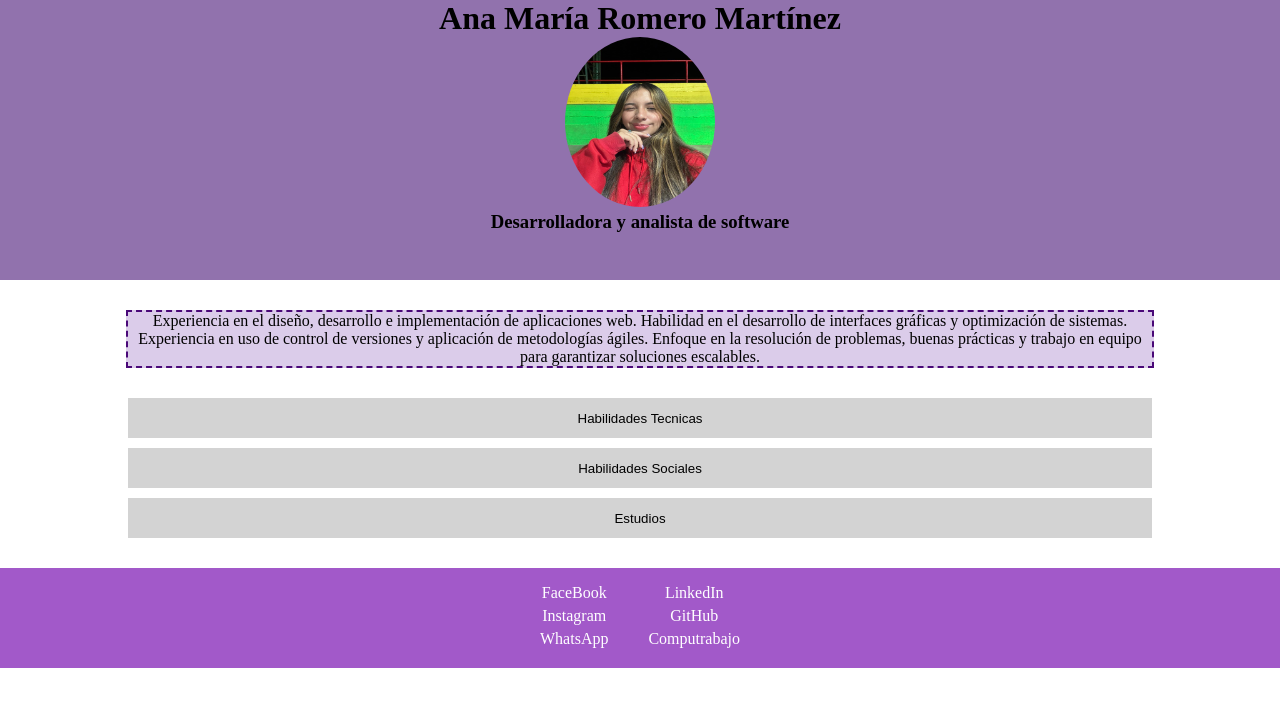
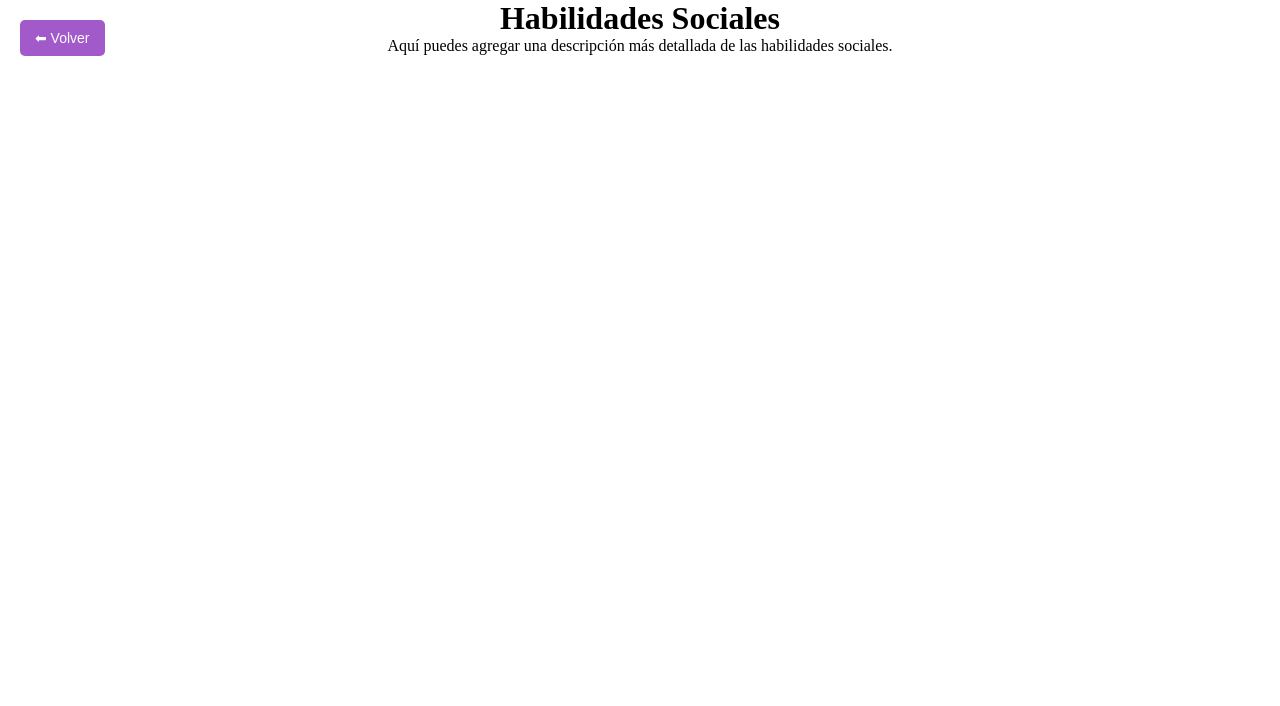
Before and after one commit to anamaria-romero/portafolio-ana, a React (Vite) app: page /Socials in a window 1280 px wide. Shown: the top 706 px of the page. Built offline with nearby package versions, Linux system fonts and the light colour scheme.

Commit message:
Cuarto commit

```diff
--- a/package.json
+++ b/package.json
@@ -11,7 +11,8 @@
   },
   "dependencies": {
     "react": "^19.0.0",
-    "react-dom": "^19.0.0"
+    "react-dom": "^19.0.0",
+    "react-router-dom": "^7.3.0"
   },
   "devDependencies": {
     "@eslint/js": "^9.21.0",
--- a/src/App.jsx
+++ b/src/App.jsx
@@ -1,16 +1,31 @@
-import { Description } from './components/Ui/Description/Description'
-import { Skills } from './components/Layouts/Sections/Skills'
-import { Footer } from './components/Layouts/Footer/Footer'
-import { Home } from './components/Pages/Home/Home'
+import { BrowserRouter as Router, Routes, Route } from "react-router-dom";
+import { Home } from "./components/Pages/Home/Home";
+import { Description } from "./components/Ui/Description/Description";
+import { Skills } from "./components/Layouts/Sections/Skills";
+import { Footer } from "./components/Layouts/Footer/Footer";
+import { Technicals } from "./components/Pages/Home/Technicals";
+import { Socials } from "./components/Pages/Home/Socials";
+import { Studies } from "./components/Pages/Home/Studies";
 
 export const App = () => {
-
   return (
-    <>
-    <Home/>
-    <Description/>
-    <Skills/>
-    <Footer/>
-    </>
-  )
-}
+    <Router>
+      <Routes>
+        <Route
+          path="/"
+          element={
+            <>
+              <Home />
+              <Description />
+              <Skills />
+              <Footer />
+            </>
+          }
+        />
+        <Route path="/Technicals" element={<Technicals />} />
+        <Route path="/Socials" element={<Socials />} />
+        <Route path="/Studies" element={<Studies />} />
+      </Routes>
+    </Router>
+  );
+};
--- a/src/components/Layouts/Sections/Skills.jsx
+++ b/src/components/Layouts/Sections/Skills.jsx
@@ -1,17 +1,19 @@
+import { useNavigate } from "react-router-dom";
+
 export const Skills = () => {
-    return(
-    <>
-    <div className = "ContainerSkills">
-        <button className="Skills">
-            Habilidades Tecnicas
-        </button>
-        <button className="Skills">
-            Habilidades Sociales
-        </button>
-        <button className="Skills">
-            Estudios
-        </button>
+  const navigate = useNavigate();
+
+  return (
+    <div className="ContainerSkills">
+      <button className="Skills" onClick={() => navigate("/Technicals")}>
+        Habilidades Técnicas
+      </button>
+      <button className="Skills" onClick={() => navigate("/Socials")}>
+        Habilidades Sociales
+      </button>
+      <button className="Skills" onClick={() => navigate("/Studies")}>
+        Estudios
+      </button>
     </div>
-    </>
-    )
-}
+  );
+};
--- /dev/null
+++ b/src/components/Pages/Home/Socials.jsx
@@ -0,0 +1,13 @@
+import { useNavigate } from "react-router-dom";
+
+export const Socials  = () => {
+  const navigate = useNavigate();
+
+  return (
+    <div>
+      <button className="BackButton" onClick={() => navigate("/")}>⬅ Volver</button>
+      <h1>Habilidades Sociales</h1>
+      <p>Aquí puedes agregar una descripción más detallada de las habilidades sociales.</p>
+    </div>
+  );
+};
--- /dev/null
+++ b/src/components/Pages/Home/Studies.jsx
@@ -0,0 +1,13 @@
+import { useNavigate } from "react-router-dom";
+
+export const Studies  = () => {
+  const navigate = useNavigate();
+
+  return (
+    <div>
+      <button className="BackButton" onClick={() => navigate("/")}>⬅ Volver</button>
+      <h1>Estudios</h1>
+      <p>Aquí puedes agregar información detallada sobre los estudios realizados.</p>
+    </div>
+  );
+};
--- /dev/null
+++ b/src/components/Pages/Home/Technicals.jsx
@@ -0,0 +1,12 @@
+import { useNavigate } from "react-router-dom";
+
+export const Technicals = () => {
+  const navigate = useNavigate();
+
+  return (
+    <div>
+      <button className="BackButton" onClick={() => navigate("/")}>⬅ Volver</button>
+      <h1>Habilidades Técnicas</h1>
+    </div>
+  );
+};
--- a/src/index.css
+++ b/src/index.css
@@ -90,3 +90,20 @@ a {
   color: white;
   text-decoration: none;
 }
+
+.BackButton {
+  position: absolute;
+  top: 20px;
+  left: 20px;
+  background-color: #a259c9;
+  color: white;
+  border: none;
+  padding: 10px 15px;
+  border-radius: 5px;
+  cursor: pointer;
+  font-size: 14px;
+}
+
+.BackButton:hover {
+  background-color: #7e3aa5;
+}
```
Also changed, not shown: src/components/Container/Container.jsx (deleted), src/components/Main/Main.jsx (deleted), 1 other file (tests, documents, lock files or other folders).
